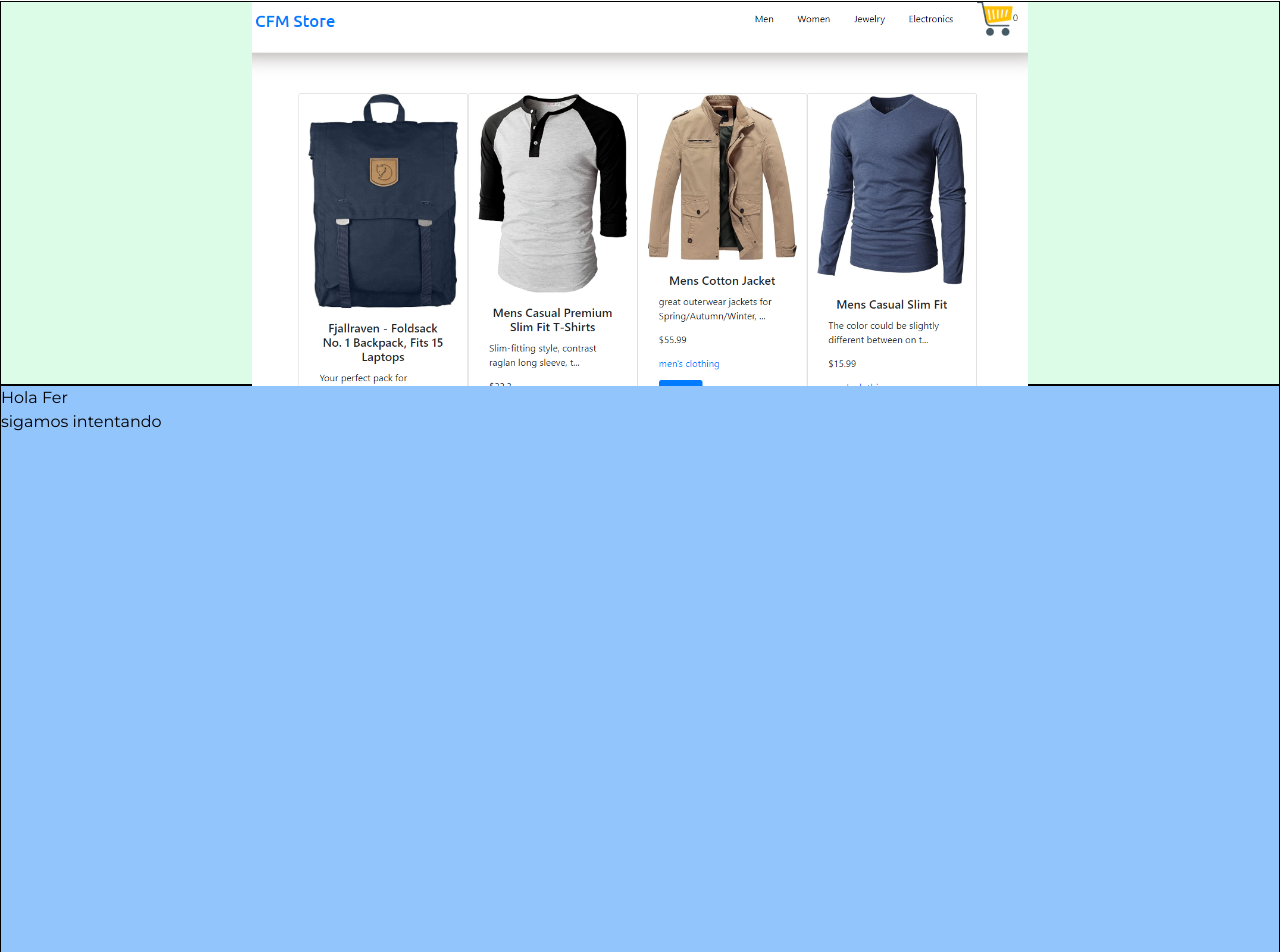
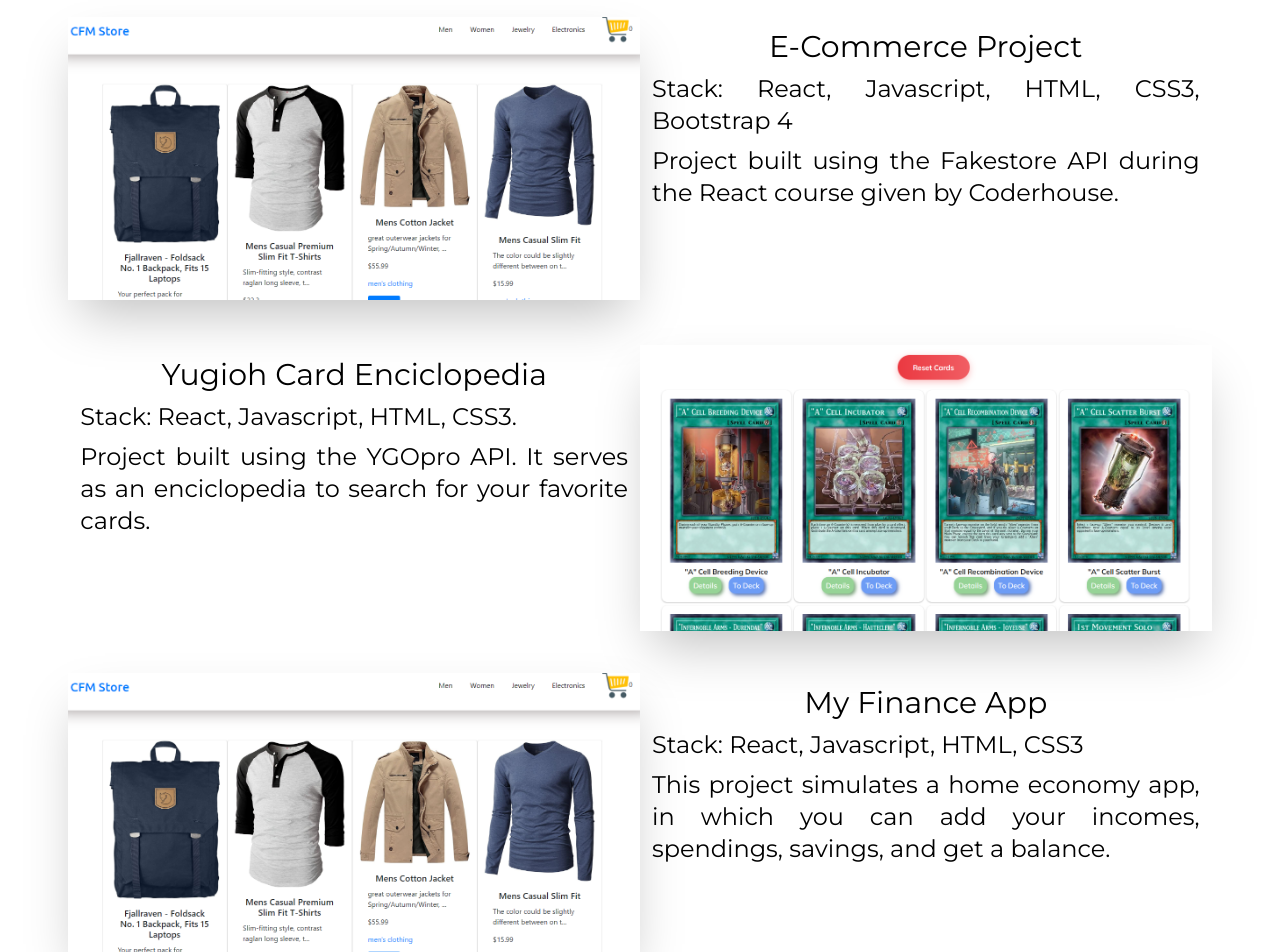
Before and after one commit to CruzFM/fernandocruz, a React (Create React App) app: page /projects in a window 1280 px wide. Shown: the part 203-1155 px from the top of the page. Built offline with nearby package versions, Linux system fonts and the light colour scheme.

Commit message:
project styling almost finished

```diff
--- a/src/components/Projects/Projects.jsx
+++ b/src/components/Projects/Projects.jsx
@@ -1,4 +1,5 @@
 import projectTwo from "../../images/Proyecto2-portfolio.png"
+import projectThree from "../../images/Proyecto3-portfolio.png";
 
 export default function Projects(){
     return(
@@ -7,20 +8,66 @@
                 <h2 className="text-3xl md:text-5xl text-center p-1"><strong>My projects</strong></h2>
                 <p className="text-2xl md:text-3x1 text-center p-1.5">A selection of my work</p>
             </div>
-            <div className="border border-solid border-black h-96 bg-green-100 ">
-                <div className=" h-96 flex flex-col md:flex-row content-center justify-center mx-auto my-0 w-11/12">
-                    <img src={projectTwo} className="" alt="e-commerce project"/>
+            {/* PRIMER PROYECTO --- REFACTORIZAR */}
+            <div className="h-96 md:h-80 p-3  mb-2">
+                <div className=" h-96 md:h-80 flex flex-col md:flex-row content-center justify-center mx-auto my-0 w-11/12   border border-solid border-black p-1 rounded-md  md:border-0">
+                    <div className="md:w-2/4">
+                        <a href="google.com" rel="to project one">
+                            <img src={projectTwo} className="w-full shadow-2xl" alt="e-commerce project"/>
 
+                        </a>
+                    </div>
+                    <div className="md:w-2/4 md:p-2">
+                        <h3 className="text-2xl md:text-3xl text-center p-1">E-Commerce Project</h3>
+                        <p className="text-base md:text-2xl text-justify p-1">Stack: React, Javascript, HTML, CSS3, Bootstrap 4</p>
+                        <p className="text-base md:text-2xl text-justify p-1">Project built using the Fakestore API during the React course given by Coderhouse.</p>
+                    </div>
                 </div>
             </div>
-            <div className="border border-solid border-black h-screen bg-blue-300">
-                <p>Hola Fer</p>
-                <h2>sigamos intentando</h2>
+
+            {/* ---------------------------------- */}
+
+            {/* SEGUNDO PROYECTO ---- REFACTORIZAR */}
+
+            <div className="h-96 md:h-80 p-3  mb-2">
+                <div className=" h-96 md:h-80 flex flex-col md:flex-row-reverse content-center justify-center mx-auto my-0 w-11/12   border border-solid border-black p-1 rounded-md md:border-0">
+                    <div className="md:w-2/4">
+                        <a href="google.com" rel="to project one">
+                            <img src={projectThree} className="w-full shadow-2xl" alt="e-commerce project"/>
+
+                        </a>
+                    </div>
+                    <div className="md:w-2/4 md:p-2">
+                        <h3 className="text-2xl md:text-3xl text-center p-1">Yugioh Card Enciclopedia</h3>
+                        <p className="text-base md:text-2xl text-justify p-1">Stack: React, Javascript, HTML, CSS3.</p>
+                        <p className="text-base md:text-2xl text-justify p-1">Project built using the YGOpro API. It serves as an enciclopedia to search for your favorite cards.</p>
+                    </div>
+                </div>
             </div>
-            <div className="border border-solid border-black h-screen bg-purple-700">
-                <p>Hola Fer</p>
-                <h2>sigamos intentando</h2>
+
+            {/* ---------------------------------- */}
+
+
+            {/* SEGUNDO PROYECTO ---- REFACTORIZAR */}
+
+            <div className="h-96 md:h-80 p-3  mb-2">
+                <div className=" h-96 md:h-80 flex flex-col md:flex-row content-center justify-center mx-auto my-0 w-11/12   border border-solid border-black p-1 rounded-md  md:border-0">
+                    <div className="md:w-2/4">
+                        <a href="google.com" rel="to project one">
+                            <img src={projectTwo} className="w-full shadow-2xl" alt="e-commerce project"/>
+
+                        </a>
+                    </div>
+                    <div className="md:w-2/4 md:p-2">
+                        <h3 className="text-2xl md:text-3xl text-center p-1">My Finance App</h3>
+                        <p className="text-base md:text-2xl text-justify p-1">Stack: React, Javascript, HTML, CSS3</p>
+                        <p className="text-base md:text-2xl text-justify p-1">This project simulates a home economy app, in which you can add your incomes, spendings, savings, and get a balance.</p>
+                    </div>
+                </div>
             </div>
+
+            {/* ---------------------------------- */}
+
         </section>
     )
 }
```
